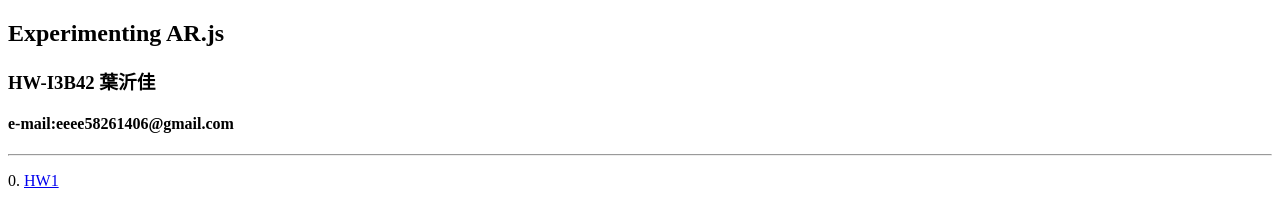
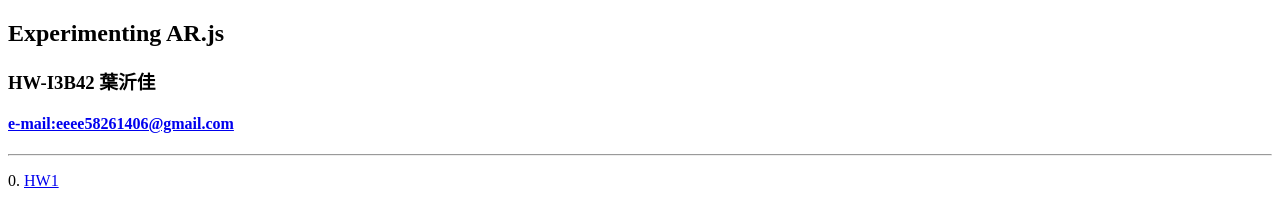
Before and after one commit to Janeciya/ar.js-hw, a plain HTML site: page three.js/miniARHW/index.html in a window 1280 px wide. Shown: the top 205 px of the page. Drawn offline with Linux system fonts and the light colour scheme.

Commit message:
“ar.js”

```diff
--- a/three.js/miniARHW/index.html
+++ b/three.js/miniARHW/index.html
@@ -8,7 +8,7 @@
 <body>
 <h2>Experimenting AR.js</h2>
 <h3>HW-I3B42 葉沂佳</h3>
-<h4>e-mail:eeee58261406@gmail.com</h4>
+<h4><a href="mailto:eeee58261406@gmail">e-mail:eeee58261406@gmail.com</a></h4>
 <hr>
 <p>0. <a href="hw1.html">HW1</a></p>
 <table border="1" width="100%">
```
